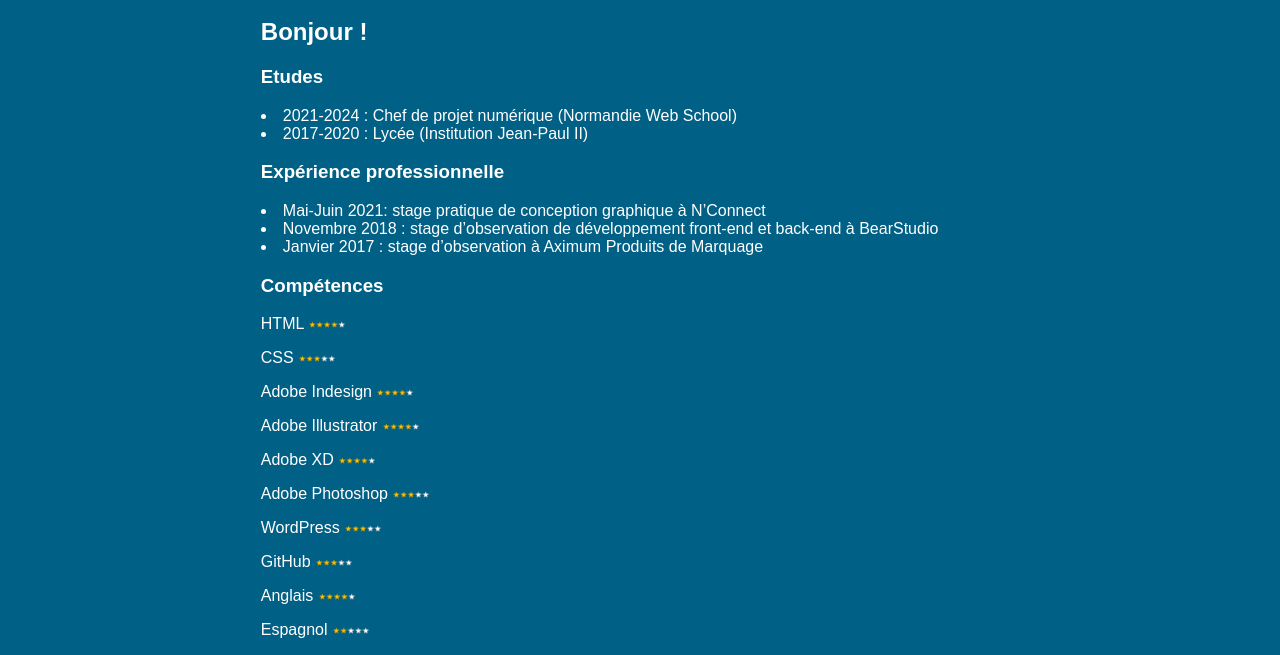
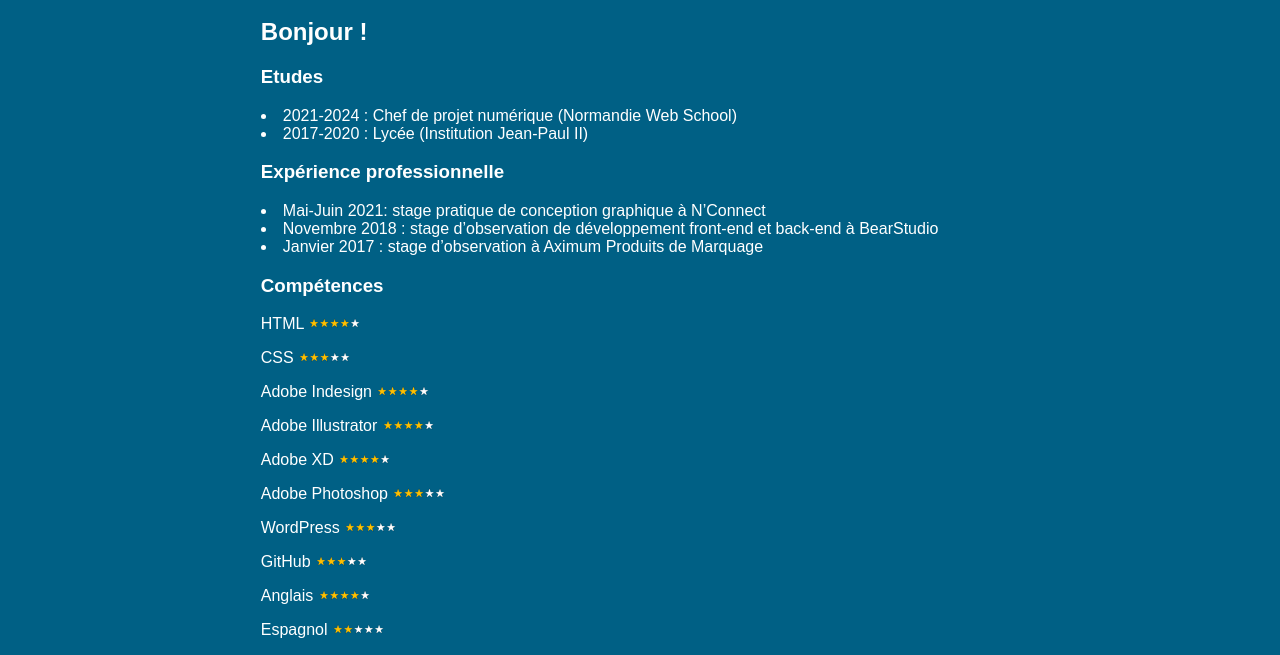
Before and after one commit to PhileasVILLETTE/PhileasVILLETTE.github.io, a plain HTML site: page cv_sombre.html in a window 1280 px wide. Shown: the part 112-767 px from the top of the page. Drawn offline with Linux system fonts and the light colour scheme.

Commit message:
Update cv_sombre.html

```diff
--- a/cv_sombre.html
+++ b/cv_sombre.html
@@ -33,16 +33,16 @@
 		</div>
 		<div class="margin"><!-- competences -->
 			<h3>Compétences</h3>
-			<p>HTML <img src="etoiles/4_etoiles.png" height="5%" width="5%"></img></p>
-			<p>CSS <img src="etoiles/3_etoiles.png" height="5%" width="5%"></img></p>
-			<p>Adobe Indesign <img src="etoiles/4_etoiles.png" height="5%" width="5%"></img></p>
-			<p>Adobe Illustrator <img src="etoiles/4_etoiles.png" height="5%" width="5%"></img></p>
-			<p>Adobe XD <img src="etoiles/4_etoiles.png" height="5%" width="5%"></img></p>
-			<p>Adobe Photoshop <img src="etoiles/3_etoiles.png" height="5%" width="5%"></img></p>
-			<p>WordPress <img src="etoiles/3_etoiles.png" height="5%" width="5%"></img></p>
-			<p>GitHub <img src="etoiles/3_etoiles.png" height="5%" width="5%"></img></p>
-			<p>Anglais <img src="etoiles/4_etoiles.png" height="5%" width="5%"></img></p>
-			<p>Espagnol <img src="etoiles/2_etoiles.png" height="5%" width="5%"></img></p>
+			<p>HTML <img src="etoiles/4_etoiles.png" height="7%" width="7%"></img></p>
+			<p>CSS <img src="etoiles/3_etoiles.png" height="7%" width="7%"></img></p>
+			<p>Adobe Indesign <img src="etoiles/4_etoiles.png" height="7%" width="7%"></img></p>
+			<p>Adobe Illustrator <img src="etoiles/4_etoiles.png" height="7%" width="7%"></img></p>
+			<p>Adobe XD <img src="etoiles/4_etoiles.png" height="7%" width="7%"></img></p>
+			<p>Adobe Photoshop <img src="etoiles/3_etoiles.png" height="7%" width="7%"></img></p>
+			<p>WordPress <img src="etoiles/3_etoiles.png" height="7%" width="7%"></img></p>
+			<p>GitHub <img src="etoiles/3_etoiles.png" height="7%" width="7%"></img></p>
+			<p>Anglais <img src="etoiles/4_etoiles.png" height="7%" width="7%"></img></p>
+			<p>Espagnol <img src="etoiles/2_etoiles.png" height="7%" width="7%"></img></p>
 		</div>
 		<div class="margin"> <!-- projets -->
 			<h3>Projets d'école</h3>
```
